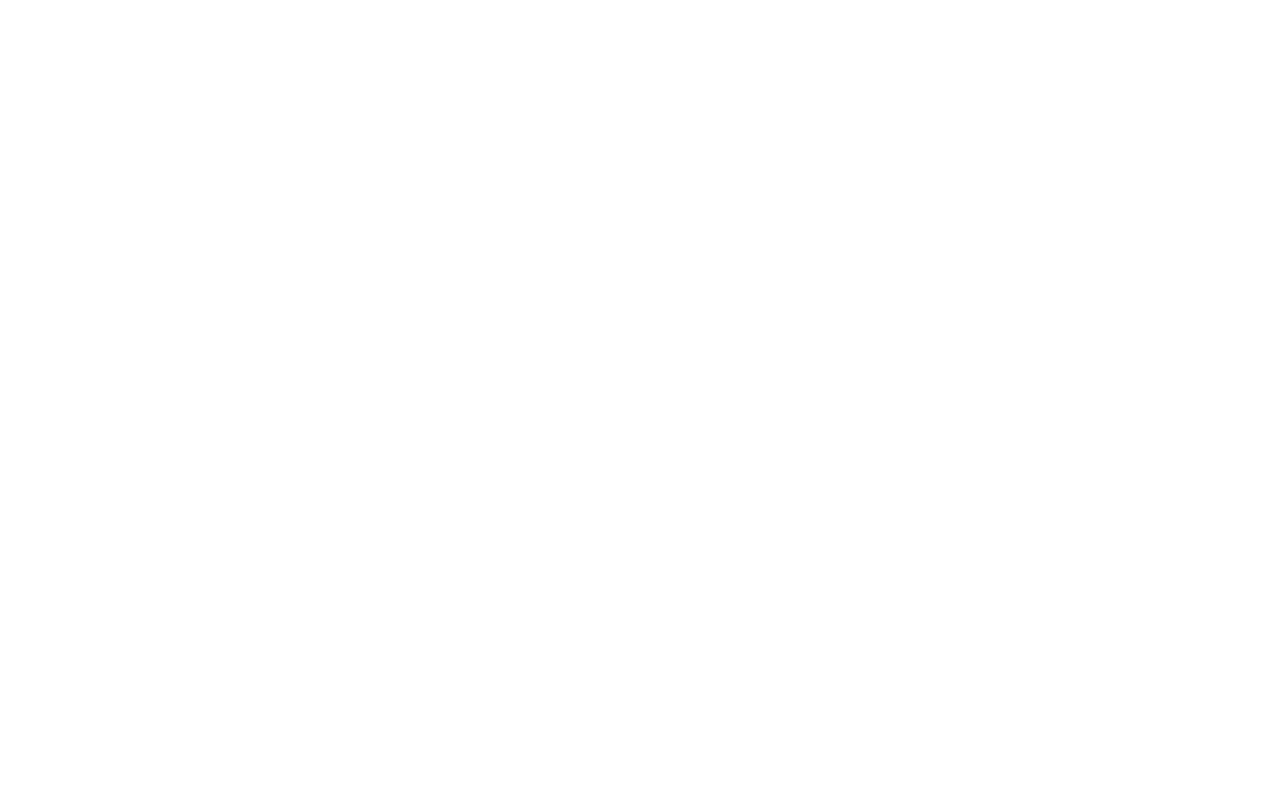
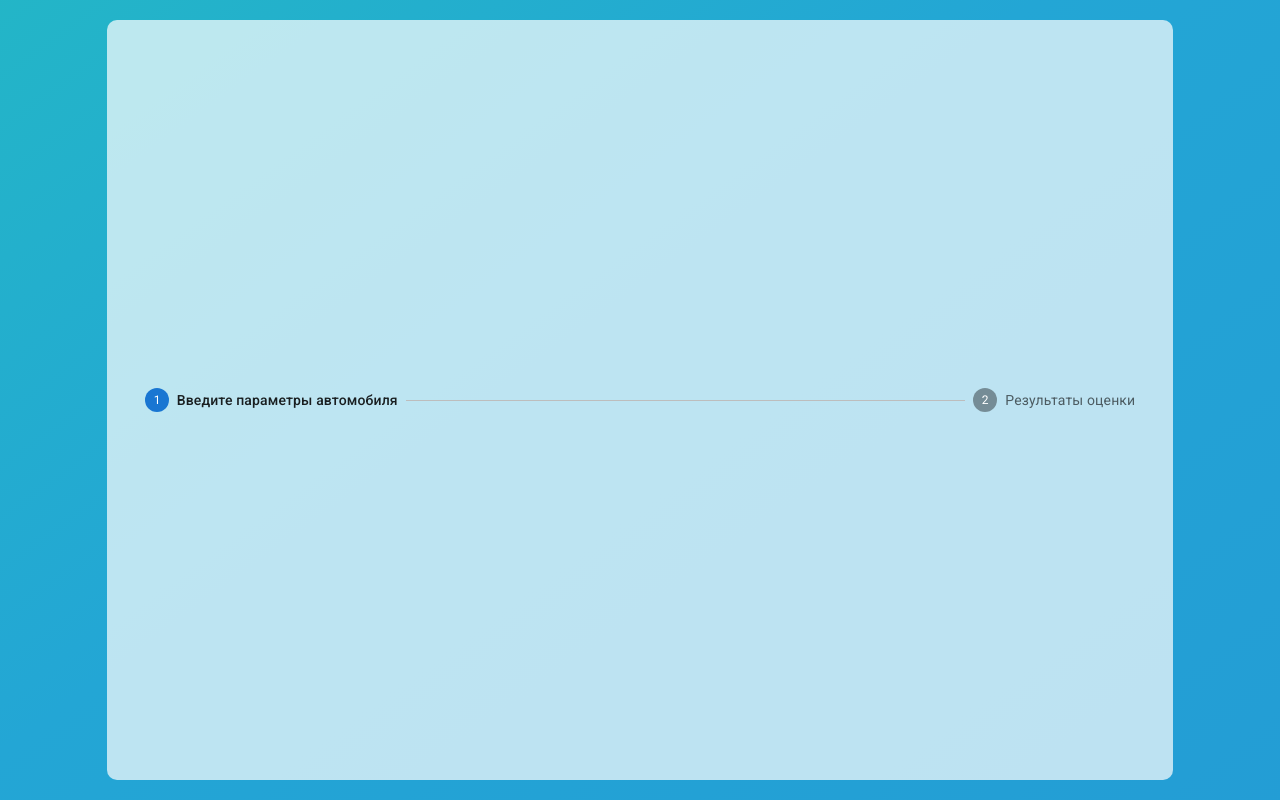
Before and after one commit to MaxUSB/auto-price, a React (Create React App) app in the folder dashboard/: page /predict in a window 1280 px wide. Built offline with nearby package versions, Linux system fonts and the light colour scheme.

Commit message:
completed start page, added api and predict page

```diff
--- a/dashboard/package.json
+++ b/dashboard/package.json
@@ -3,6 +3,9 @@
   "version": "0.1.0",
   "private": true,
   "dependencies": {
+    "@emotion/react": "^11.8.2",
+    "@emotion/styled": "^11.8.1",
+    "@mui/icons-material": "^5.5.1",
     "@mui/material": "^5.5.3",
     "@mui/styled-engine-sc": "^5.5.2",
     "@types/node": "^16.11.26",
@@ -10,6 +13,7 @@
     "@types/react-dom": "^17.0.14",
     "react": "^18.0.0",
     "react-dom": "^18.0.0",
+    "react-router-dom": "^6.3.0",
     "react-scripts": "^2.1.3",
     "styled-components": "^5.3.5",
     "typescript": "^4.6.3"
--- a/dashboard/src/StartPage.tsx
+++ /dev/null
@@ -1,10 +0,0 @@
-import './StartPage.css';
-import React from 'react';
-
-const StartPage = () => {
-  return (
-    <div></div>
-  );
-}
-
-export default StartPage;
--- a/dashboard/src/index.css
+++ b/dashboard/src/index.css
@@ -1,4 +1,19 @@
 body {
     margin: 0;
     font-family: Roboto sans-serif;
+    background: linear-gradient(-36deg, #2391d5, #23a6d5, #23d5ab, #23d58b);
+    background-size: 400% 400%;
+    animation: gradient 15s ease infinite;
 }
+
+@keyframes gradient {
+    0% {
+        background-position: 0 50%;
+    }
+    50% {
+        background-position: 100% 50%;
+    }
+    100% {
+        background-position: 0 50%;
+    }
+}
--- a/dashboard/src/index.tsx
+++ b/dashboard/src/index.tsx
@@ -1,11 +1,16 @@
 import './index.css';
 import React from 'react';
-import ReactDOM from 'react-dom';
-import StartPage from './StartPage';
+import Start from './pages/start';
+import Predict from './pages/predict';
+import {createRoot} from "react-dom/client";
+import {BrowserRouter, Routes, Route} from "react-router-dom";
 
-ReactDOM.render(
-  <React.StrictMode>
-    <StartPage/>
-  </React.StrictMode>,
-  document.getElementById('app')
+const root = createRoot(document.getElementById('app')!);
+root.render(
+  <BrowserRouter>
+    <Routes>
+      <Route path="/" element={<Start/>}/>
+      <Route path="/predict" element={<Predict/>}/>
+    </Routes>
+  </BrowserRouter>
 );
--- /dev/null
+++ b/dashboard/src/pages/predict.css
@@ -0,0 +1,12 @@
+.root {
+    height: 100vh;
+    align-items: center;
+    justify-content: center;
+}
+
+.content {
+    height: calc(100% - 40px);
+    padding: 30px;
+    border-radius: 10px;
+    background-color: rgba(255, 255, 255, 0.7);
+}
--- /dev/null
+++ b/dashboard/src/pages/predict.tsx
@@ -0,0 +1,24 @@
+import './predict.css';
+import React from 'react';
+import {CurrencyRuble} from '@mui/icons-material'
+import {Button, Grid, Stepper, Step, StepLabel} from '@mui/material'
+
+const steps = ['Введите параметры автомобиля', 'Результаты оценки'];
+
+const Predict = () => {
+  return (
+    <Grid container className="root">
+      <Grid container item xs={10} direction="column" className="content">
+        <Stepper>
+          {steps.map(step => (
+            <Step key={step}>
+              <StepLabel>{step}</StepLabel>
+            </Step>
+          ))}
+        </Stepper>
+      </Grid>
+    </Grid>
+  );
+}
+
+export default Predict;
--- /dev/null
+++ b/dashboard/src/pages/start.css
@@ -0,0 +1,13 @@
+.root {
+    height: 100vh;
+    align-items: center;
+    justify-content: center;
+}
+
+.content {
+    gap: 40px;
+    padding: 30px;
+    border-radius: 10px;
+    justify-content: center;
+    background-color: rgba(255, 255, 255, 0.7);
+}
--- /dev/null
+++ b/dashboard/src/pages/start.tsx
@@ -0,0 +1,18 @@
+import './start.css';
+import React from 'react';
+import {DirectionsCar} from '@mui/icons-material'
+import {Button, Grid, Typography} from '@mui/material'
+
+const Start = () => {
+  return (
+    <Grid container className="root">
+      <Grid container item xs={6} direction="column" className="content">
+        <Typography variant="h3" textAlign="center">Добро пожаловать!</Typography>
+        <Typography variant="h5" textAlign="center">Здесь вы можете узнать рекомендуемую рыночную стоимость вашего автомобиля.</Typography>
+        <Button href="/predict" variant="contained" endIcon={<DirectionsCar/>}>Хочу попробовать</Button>
+      </Grid>
+    </Grid>
+  );
+}
+
+export default Start;
--- /dev/null
+++ b/dashboard/src/utils/api.ts
@@ -0,0 +1,5 @@
+const api = (method: 'get' | 'post', module: string, params: any = undefined) => {
+
+};
+
+export default api;
```
Also changed, not shown: dashboard/src/StartPage.css (deleted), 2 other files (tests, documents, lock files or other folders).
